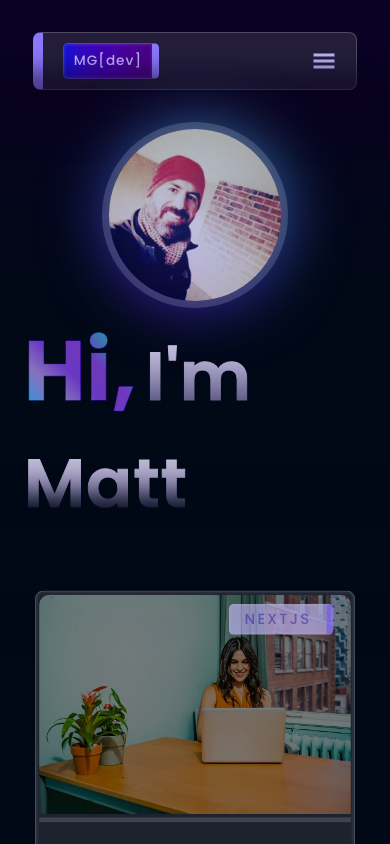
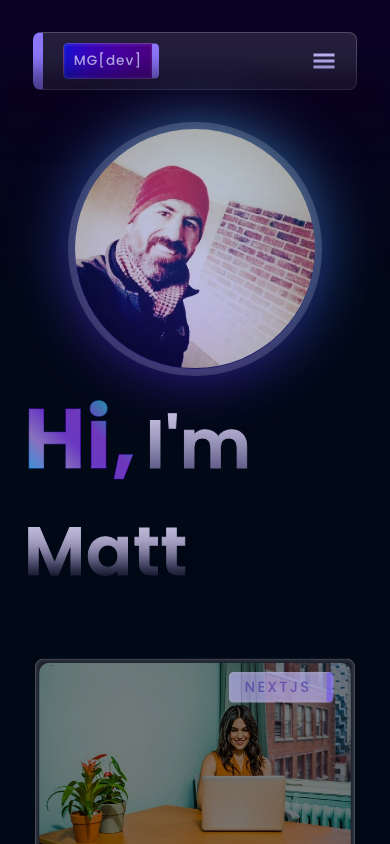
Before and after one commit to midcenturydude7/nextjs-portfolio-site, a Next.js app: page / in a window 390 px wide. Shown: the top 844 px of the page. Built offline with nearby package versions, Linux system fonts and the light colour scheme.

Commit message:
Resized avatar via media queries

```diff
--- a/app/components/HeroSection/styles/HeroGradient.module.css
+++ b/app/components/HeroSection/styles/HeroGradient.module.css
@@ -105,6 +105,14 @@
 }
 
 /* MEDIA QUERIES */
+@media (max-width: 650px) {
+  .gradient-hero {
+    height: 30vh;
+    width: 30vh;
+
+  }
+}
+
 @media (max-width: 1199px) {
   .gradient-hero {
     --card-height: 22vh;
```
